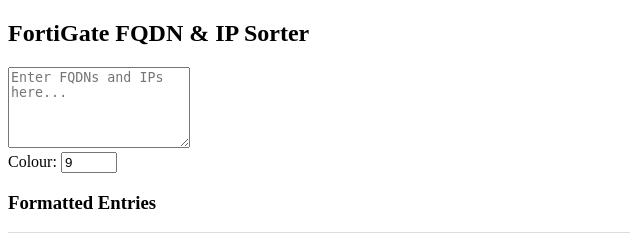
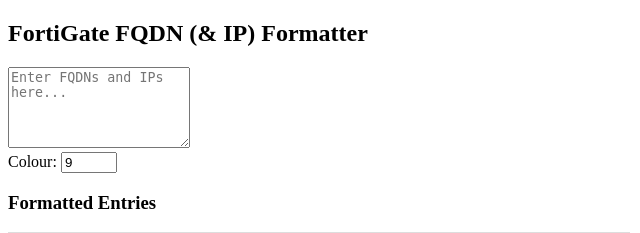
Before and after one commit to disappointingsupernova/FFF, a PHP site: page / in a window 1280 px wide. Shown: the top 233 px of the page, without its empty margins (0-640 px from the left). Run offline with PHP 8.4, Linux system fonts and the light colour scheme; data that the repository does not hold is empty; some libraries are stand-ins or nearby versions.

Commit message:
Title consistent with repo name

```diff
--- a/index.php
+++ b/index.php
@@ -55,7 +55,7 @@ if ($_SERVER['REQUEST_METHOD'] === 'POST') {
 <head>
     <meta charset="UTF-8">
     <meta name="viewport" content="width=device-width, initial-scale=1.0">
-    <title>FortiGate FQDN & IP Sorter</title>
+    <title>FFF - FortiGate FQDN (& IP) Formatter</title>
     <link rel="stylesheet" href="https://cdn.jsdelivr.net/npm/tabler@latest/dist/css/tabler.min.css">
     <style>
         .output-container {
@@ -89,7 +89,7 @@ if ($_SERVER['REQUEST_METHOD'] === 'POST') {
 </head>
 <body class="theme-light">
     <div class="container mt-4">
-        <h2 class="mb-4">FortiGate FQDN & IP Sorter</h2>
+        <h2 class="mb-4">FortiGate FQDN (& IP) Formatter</h2>
         <form id="inputForm" method="post" oninput="updateOutput()">
             <div class="mb-3">
                 <textarea name="input" class="form-control" rows="5" placeholder="Enter FQDNs and IPs here..."><?php echo htmlspecialchars($_POST['input'] ?? ''); ?></textarea>
```
